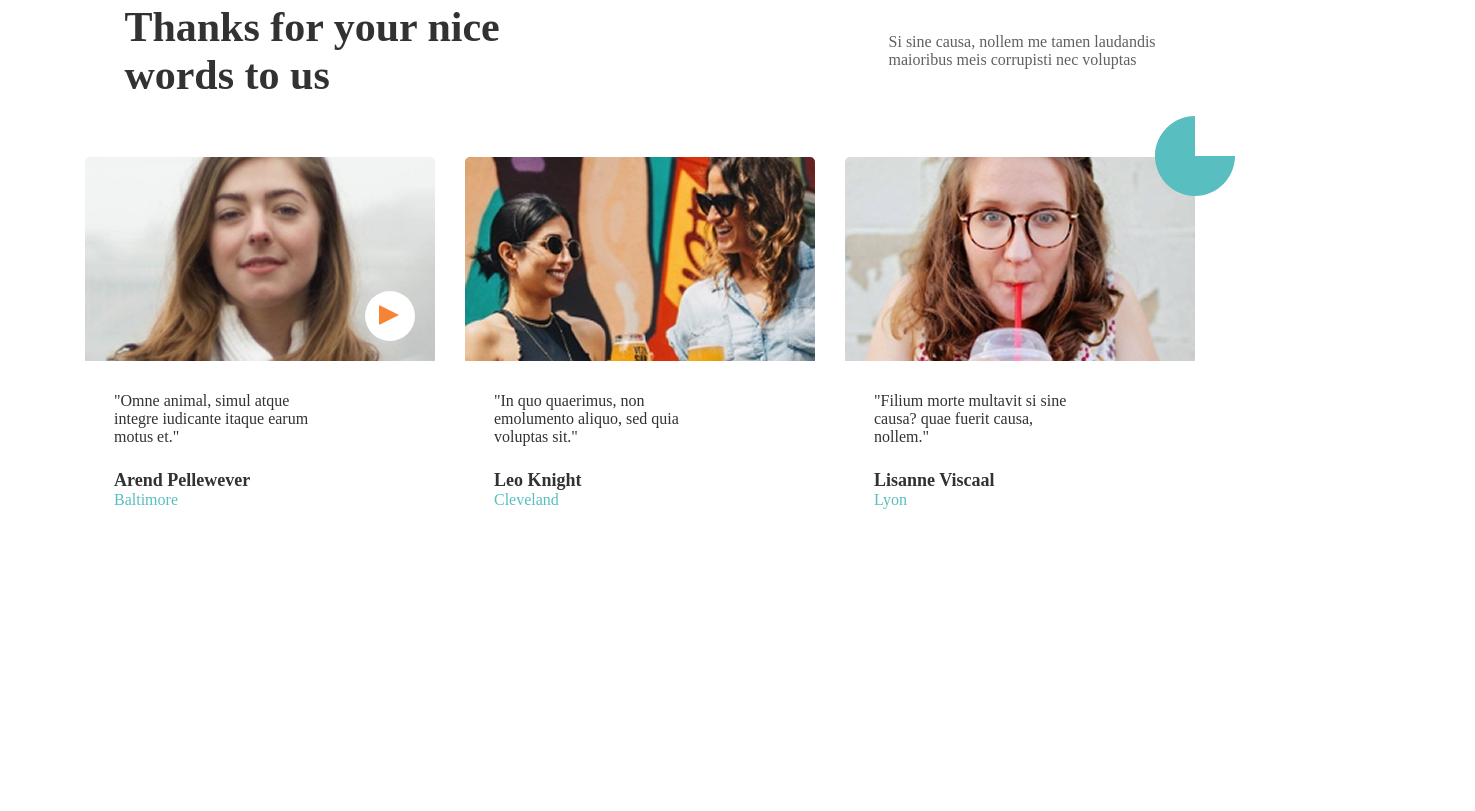
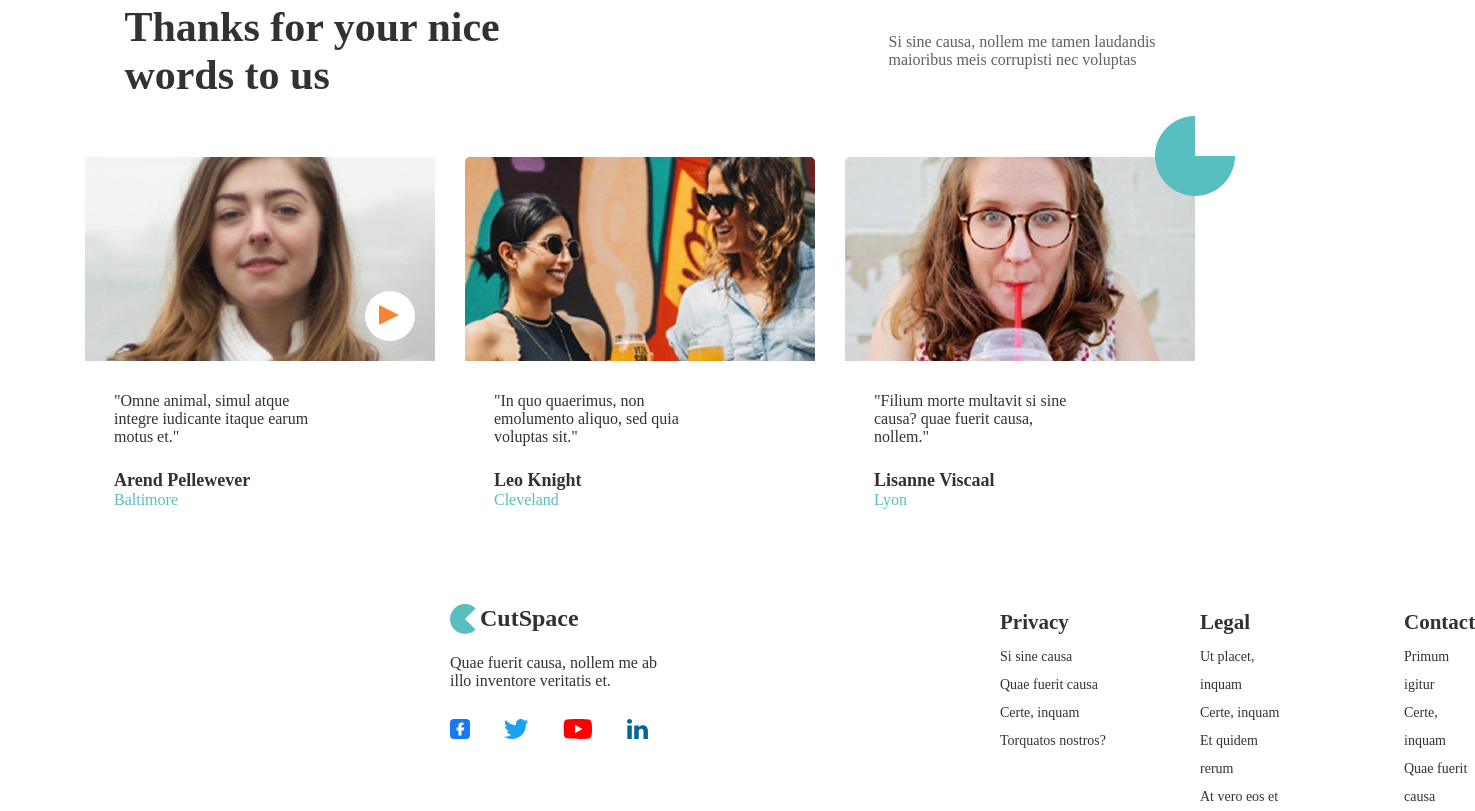
Before and after one commit to h1da90/projecttop, a plain HTML site: page index.html in a window 1280 px wide. Shown: the part 1504-2315 px from the top of the page, 1475 px wide, since content can reach past the window. Before the commit the page ends 2105 px from the top, so only its background shows below. Drawn offline with Linux system fonts and the light colour scheme; files whose address does not match are found by name.

Commit message:
hello world arlen

```diff
--- a/index.html
+++ b/index.html
@@ -161,11 +161,13 @@
         <div class="threeCard" id="threeCard">
           <div class="photo">
             <img src="/icon-arlen/threePng (1).png" alt="threePng" />
-            <img class="sicle" src="/icon-arlen/sirclesvg.svg" alt="sicle">
+            <img class="sicle" src="/icon-arlen/sirclesvg.svg" alt="sicle" />
           </div>
           <div class="maintext">
             <p>
-              "Filium morte multavit si sine <br> causa? quae fuerit causa, <br> nollem."
+              "Filium morte multavit si sine <br />
+              causa? quae fuerit causa, <br />
+              nollem."
             </p>
             <div class="spans">
               <span class="span1">Lisanne Viscaal</span>
@@ -175,6 +177,62 @@
         </div>
       </div>
     </div>
+    <footer class="footer">
+      <div class="contactUs">
+        <div class="CutSpaceFoot">
+          <img src="/icon-arlen/polsircle.svg" alt="pol" />
+          <span>CutSpace</span>
+        </div>
+
+        <p>
+          Quae fuerit causa, nollem me ab <br />
+          illo inventore veritatis et.
+        </p>
+        <div class="sotset">
+          <a class="faceBook" href="https://www.facebook.com/?locale=ru_RU"
+            ><img src="/icon-arlen/facebook_logo.svg" alt="faceBook"
+          /></a>
+          <a href="https://x.com/?lang=ru"
+            ><img src="/icon-arlen/Twiter.svg" alt="Twiter"
+          /></a>
+          <a
+            href="https://www.youtube.com/watch?v=7lvDCMkjcsM&list=RD7lvDCMkjcsM&start_radio=1"
+            ><img src="/icon-arlen/Youtube.svg" alt="youtube"
+          /></a>
+          <a href="https://ru.linkedin.com/"
+            ><img src="/icon-arlen/Linkedin.svg" alt="linked"
+          /></a>
+        </div>
+      </div>
+      <div class="a-bout">
+      <div class="Privacy">
+        <p>Privacy</p>
+       <ul>
+        <li>Si sine causa</li>
+        <li>Quae fuerit causa</li>
+        <li>Certe, inquam</li>
+        <li>Torquatos nostros? </li>
+       </ul>
+      </div >
+      <div class="legal">
+        <p>Legal</p>
+       <ul>
+        <li>Ut placet, inquam </li>
+        <li>Certe, inquam</li>
+        <li>Et quidem rerum</li>
+        <li>At vero eos et</li>
+       </ul>
+      </div>
+      <div class="conter">
+        <p>Contact</p>
+       <ul>
+        <li>Primum igitur</li>
+        <li>Certe, inquam</li>
+        <li>Quae fuerit causa</li>
+       </ul>
+     </div>
+    </div>
+    </footer>
 
     <script src="/index.js"></script>
   </body>
--- a/index.scss
+++ b/index.scss
@@ -558,7 +558,6 @@
     justify-content: center;
     gap: 30px;
     padding-top: 58px;
-
   }
   .firstCard {
     .photo {
@@ -657,7 +656,6 @@
   }
   .threeCard {
     .photo {
-
       position: relative;
       width: 350px;
       height: 204px;
@@ -666,11 +664,11 @@
         height: 100%;
         object-fit: cover;
       }
-      .sicle{
+      .sicle {
         width: 80px;
         height: 80px;
         position: absolute;
-      right: -40px;
+        right: -40px;
         bottom: 165px;
       }
     }
@@ -702,3 +700,117 @@
     }
   }
 }
+
+.footer {
+  position: relative;
+  flex-direction: column;
+  display: flex;
+  justify-content: center;
+  align-items: center;
+  gap: 224px;
+  .contactUs {
+    position: absolute;
+    left: 450px;
+    top: 18px;
+    .CutSpaceFoot {
+      display: flex;
+      align-items: center;
+      justify-content: center;
+      gap: 4px;
+      position: absolute;
+      left:0 ;
+      top: -15px;
+
+      span {
+
+        font-family: "Poppins";
+        font-weight: 700;
+        font-size: 24px;
+        color: #323232;
+      }
+    }
+    p {
+      position: absolute;
+      top: 20px;
+      font-family: "Poppins";
+      font-weight: 400;
+      font-size: 16px;
+      color: #323232;
+      margin-top: 15px;
+      margin-bottom: 40px;
+      width: 300px;
+      height: 54px;
+    }
+    .sotset {
+     position: absolute;
+     top: 100px;
+     width: 300px;
+     height: 54px;
+
+      img {
+        margin-right: 30px;
+      }
+    }
+  }
+
+  .a-bout {
+    ul {
+      li {
+        list-style-type: none;
+      }
+    }
+  }
+
+  .Privacy {
+    color: #323232;
+    flex-direction: row;
+    gap: 30px;
+    font-size: 14px;
+    position: absolute;
+    left: 1000px;
+    top: 0px;
+    margin: 0px;
+    line-height: 2;
+
+    p {
+      font-family: "Poppins";
+      font-weight: 700;
+      font-size: 21px;
+    }
+  }
+
+  .legal {
+    color: #323232;
+    flex-direction: row;
+    gap: 30px;
+    font-size: 14px;
+    position: absolute;
+    left: 1200px;
+    top: 0px;
+    line-height: 2;
+
+    p {
+      font-family: "Poppins";
+      font-weight: 700;
+      font-size: 21px;
+    }
+  }
+
+  .conter {
+    color: #323232;
+    flex-direction: row;
+    gap: 30px;
+    font-size: 14px;
+    position: absolute;
+    left: 1404px;
+    top: 0px;
+    line-height: 2;
+
+    p {
+      font-family: "Poppins";
+      font-weight: 700;
+      font-size: 21px;
+      color: #323232;
+    }
+  }
+}
```
Also changed, not shown: icon-arlen/Linkedin.svg (added), icon-arlen/Twiter.svg (added), icon-arlen/Youtube.svg (added), icon-arlen/facebook_logo.svg (added), icon-arlen/polsircle.svg (added), index.css, 1 other file.
